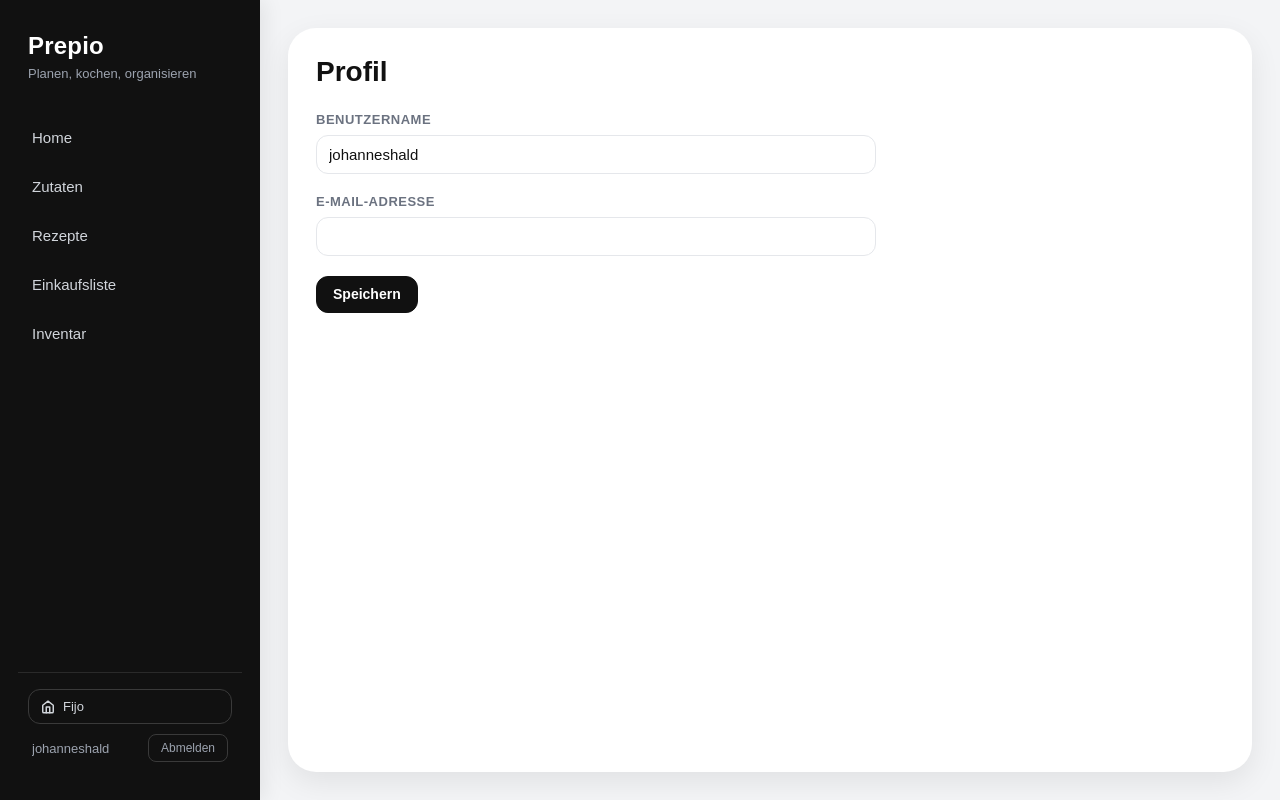
After one commit to fionaBauer/Einkaufsliste_Projekt, a Django app: page /accounts/profile/ in a window 1280 px wide. The commit adds this page. Run offline with Django 5.2, Linux system fonts and the light colour scheme; a user stored in the database is signed in; data comes from the database, SQL or seed files in the repository; parts of the project's set-up code (start-up, migrations or seed data) failed here and were passed over.

Commit message:
Update: Change Username

```diff
--- /dev/null
+++ b/einkaufsliste-app/accounts/templates/accounts/profile.html
@@ -0,0 +1,34 @@
+{% extends "base.html" %}
+
+{% block title %}Profil{% endblock %}
+
+{% block content %}
+<div class="page">
+    <div class="page-header">
+        <h1 class="page-title">Profil</h1>
+    </div>
+
+    {% if error %}
+        <div style="background:#fef2f2;border:1.5px solid #fca5a5;border-radius:var(--radius-md);padding:10px 14px;font-size:13px;color:#b91c1c;margin-bottom:20px;">
+            {{ error }}
+        </div>
+    {% endif %}
+
+    <form method="post" style="display:flex;flex-direction:column;gap:20px;">
+        {% csrf_token %}
+        <div>
+            <label style="display:block;font-size:13px;font-weight:600;color:var(--text-muted);text-transform:uppercase;letter-spacing:0.5px;margin-bottom:8px;">Benutzername</label>
+            <input type="text" name="username" value="{{ request.user.username }}"
+                style="width:100%;padding:10px 12px;border:1.5px solid var(--border-light);border-radius:var(--radius-md);font-size:15px;color:var(--text-main);background:white;box-sizing:border-box;">
+        </div>
+        <div>
+            <label style="display:block;font-size:13px;font-weight:600;color:var(--text-muted);text-transform:uppercase;letter-spacing:0.5px;margin-bottom:8px;">E-Mail-Adresse</label>
+            <input type="email" name="email" value="{{ request.user.email }}"
+                style="width:100%;padding:10px 12px;border:1.5px solid var(--border-light);border-radius:var(--radius-md);font-size:15px;color:var(--text-main);background:white;box-sizing:border-box;">
+        </div>
+        <div>
+            <button type="submit" class="btn btn-primary">Speichern</button>
+        </div>
+    </form>
+</div>
+{% endblock %}
--- /dev/null
+++ b/einkaufsliste-app/accounts/urls.py
@@ -0,0 +1,8 @@
+from django.urls import path
+from . import views
+
+app_name = "accounts"
+
+urlpatterns = [
+    path("profile/", views.profile, name="profile"),
+]
--- /dev/null
+++ b/einkaufsliste-app/accounts/views.py
@@ -0,0 +1,34 @@
+from django.contrib.auth.decorators import login_required
+from django.contrib import messages
+from django.shortcuts import render, redirect
+from django.contrib.auth import get_user_model
+
+User = get_user_model()
+
+
+@login_required
+def profile(request):
+    if request.method == "POST":
+        username = request.POST.get("username", "").strip()
+        email = request.POST.get("email", "").strip()
+        error = None
+
+        if not username:
+            error = "Benutzername darf nicht leer sein."
+        elif username != request.user.username and User.objects.filter(username=username).exists():
+            error = "Dieser Benutzername ist bereits vergeben."
+        elif not email:
+            error = "E-Mail-Adresse darf nicht leer sein."
+        elif email != request.user.email and User.objects.filter(email=email).exists():
+            error = "Diese E-Mail-Adresse wird bereits verwendet."
+
+        if error:
+            return render(request, "accounts/profile.html", {"error": error})
+
+        request.user.username = username
+        request.user.email = email
+        request.user.save(update_fields=["username", "email"])
+        messages.success(request, "Profil gespeichert.")
+        return redirect("accounts:profile")
+
+    return render(request, "accounts/profile.html")
--- a/einkaufsliste-app/config/urls.py
+++ b/einkaufsliste-app/config/urls.py
@@ -21,6 +21,7 @@ from core.views import register
 urlpatterns = [
     path("admin/", admin.site.urls),
     path("accounts/register/", register, name="register"),
+    path("accounts/", include("accounts.urls")),
     path("accounts/", include("django.contrib.auth.urls")),
     path("households/", include("households.urls")),
     path("ingredients/", include("ingredients.urls")),
--- a/einkaufsliste-app/templates/includes/sidebar.html
+++ b/einkaufsliste-app/templates/includes/sidebar.html
@@ -46,7 +46,7 @@
             {{ request.user.households.first.name|default:"Haushalt" }}
         </a>
         <div class="sidebar-user-row">
-            <span class="sidebar-user">{{ request.user.username }}</span>
+            <a href="{% url 'accounts:profile' %}" class="sidebar-user" style="text-decoration:none;">{{ request.user.username }}</a>
             <form method="post" action="{% url 'logout' %}">
                 {% csrf_token %}
                 <button type="submit" class="sidebar-logout">Abmelden</button>
```
